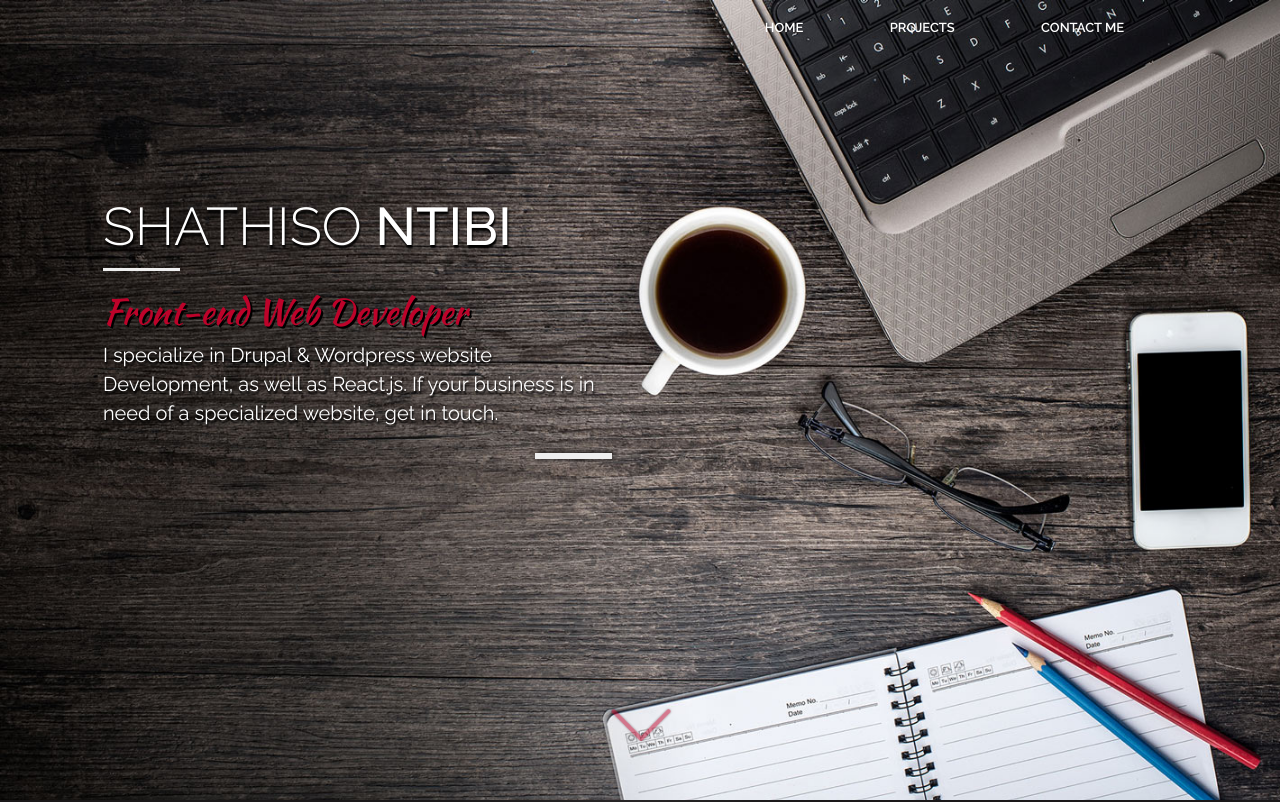
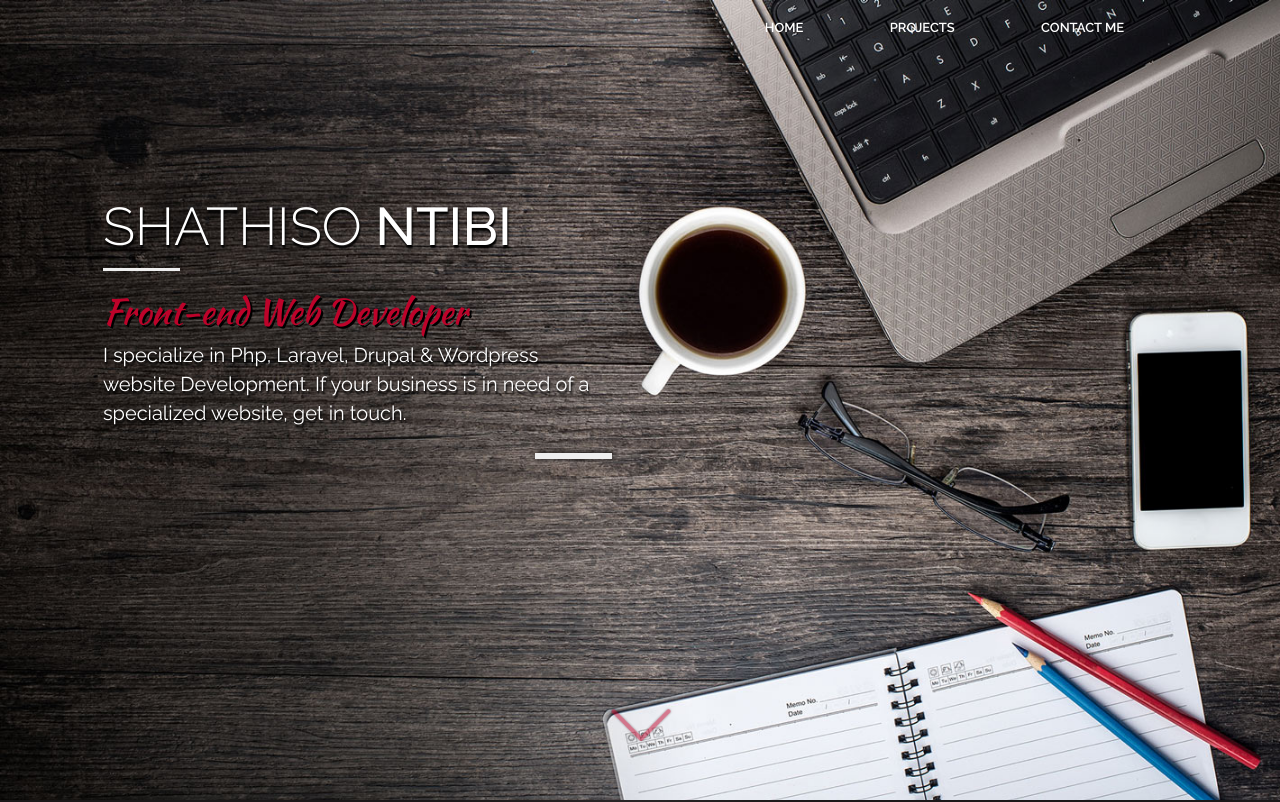
Before and after one commit to Shathiso/shathiso.github.io, a website: page index.html in a window 1280 px wide. Shown: the top 802 px of the page. Drawn offline with nearby package versions, Linux system fonts and the light colour scheme.

Commit message:
Update index.html

```diff
--- a/index.html
+++ b/index.html
@@ -52,7 +52,7 @@
           <h1 class="desc clearfix"> Front-end Web Developer</h1>
           <div class="info">
 
-           I specialize in Drupal & Wordpress website Development, as well as React.js. If your business is in need of a specialized website, get in touch.
+           I specialize in Php, Laravel, Drupal & Wordpress website Development. If your business is in need of a specialized website, get in touch.
           </div>
         </div>
         <hr class="intro-line2 clearfix"/>
```
